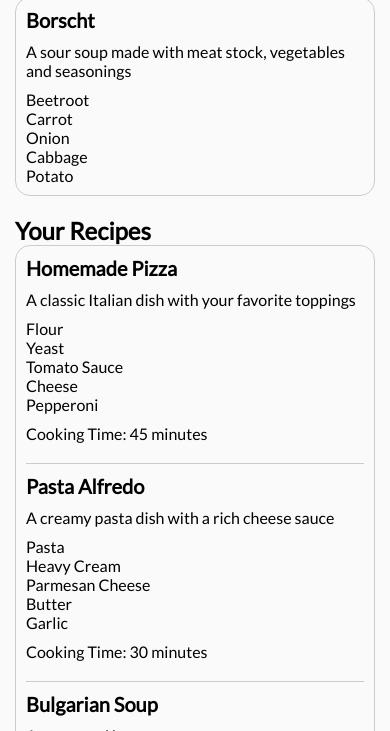
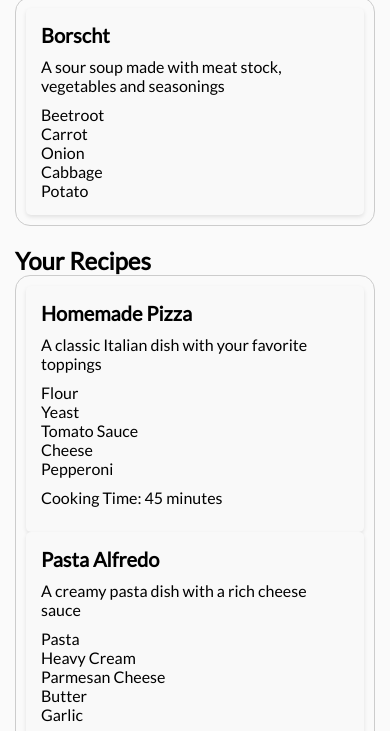
Before and after one commit to alwry/yantizhanov_meijer_oop, a website built with Parcel: page src/index.html in a window 390 px wide. Shown: the part 104-835 px from the top of the page. Built offline with nearby package versions, Linux system fonts and the light colour scheme.

Commit message:
Styling fix
Fixed styling; Made responsive

```diff
--- a/src/index.html
+++ b/src/index.html
@@ -16,7 +16,7 @@
             <div class="header-logo col-span-2 t-col-span-1">
                 <object data="img/acorn-fill.svg" type="image/svg+xml"></object>
             </div>
-            <div class="col-start-4 col-span-1 hedaer-nav">
+            <div class="col-start-4 col-span-1 m-col-start-7 l-col-start-12 header-nav">
                 <object data="img/dots-three-outline-fill.svg" type="image/svg+xml"></object>
             </div>
         </div>
@@ -27,7 +27,7 @@
             <h1 class="col-span-full">
                 Recipe Book
             </h1>
-            <div class="col-span-full m-col-span-4 l-col-span-4 recipe">
+            <div class="col-span-full recipe">
             </div>
             <div class="col-span-full custom">
                 <h2>Your Recipes</h2>
--- a/src/js/main.js
+++ b/src/js/main.js
@@ -32,20 +32,21 @@ const customSoup = new CustomRecipe(
   ["Broth", "Vegetables", "Noodles"],
   25
 );
-customRecipes.push(customSoup);
+function renderRecipes() {
+  const defaultRecipeContainer = document.querySelector('.recipe');
+  const customRecipeContainer = document.querySelector('.custom .recipe');
 
-function renderRecipes() {
-    const defaultRecipeContainer = document.querySelector('.recipe');
-    const customRecipeContainer = document.querySelector('.custom .recipe');
+  const defaultRecipeElement = document.createElement('div');
+  defaultRecipeElement.classList.add('recipe-item');
+  defaultRecipeElement.innerHTML = borscht.displayRecipe();
+  defaultRecipeContainer.appendChild(defaultRecipeElement);
 
-
-    defaultRecipes.forEach(recipe => {
-        defaultRecipeContainer.innerHTML += recipe.displayRecipe();
-    });
-
-    customRecipes.forEach(recipe => {
-        customRecipeContainer.innerHTML += recipe.displayRecipe();
-    });
+  customRecipes.forEach(recipe => {
+      const recipeElement = document.createElement('div');
+      recipeElement.classList.add('recipe-item');
+      recipeElement.innerHTML = recipe.displayRecipe();
+      customRecipeContainer.appendChild(recipeElement);
+  });
 }
 
 renderRecipes();
--- a/src/sass/components/_card.scss
+++ b/src/sass/components/_card.scss
@@ -4,6 +4,8 @@
     padding: 10px;
     width: 100%;
     border-radius: 15px;
+    display: flex;
+    flex-direction: column;
 }
 
 .recipe p {
@@ -11,7 +13,32 @@
     margin-bottom: 10px;
 }
 
-.cooking-time {
-    border-bottom: 1px solid #ccc;
-    padding-bottom: 20px;
+.custom .recipe {
+    display: flex;
+    flex-direction: column;
 }
+
+.recipe-item {
+    background: #f9f9f9;
+    padding: 15px;
+    border-radius: 5px;
+    box-shadow: 0 2px 4px rgba(0, 0, 0, 0.1);
+    width: 100%;
+}
+
+@media screen and (min-width: 768px) {
+    .custom .recipe {
+        flex-direction: row;
+    }
+
+    .recipe-item {
+        width: 50%;
+    }
+}
+
+@media screen and (min-width: 1200px) {
+    .recipe-item {
+        width: 33%;
+    }
+
+}
```
Also changed, not shown: dist/index.html, src/css/main.css, 4 other files.
